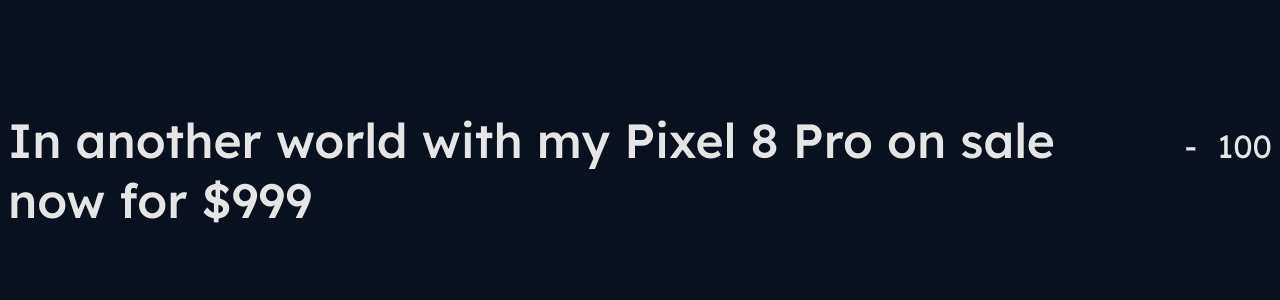
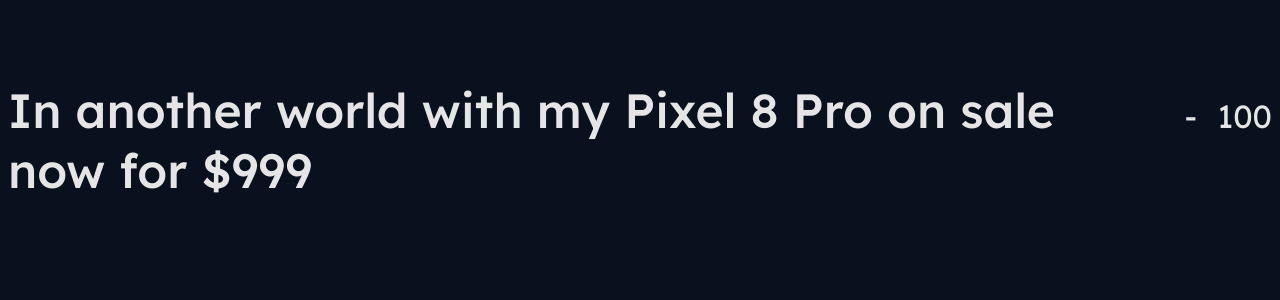
Before and after one commit to b-low/jeopardy, a SvelteKit app in the folder jeopardy/: page /0 in a window 1280 px wide. Shown: the top 300 px of the page. Built offline with nearby package versions, Linux system fonts and the light colour scheme.

Commit message:
Added styling for game state

```diff
--- a/jeopardy/src/lib/data.ts
+++ b/jeopardy/src/lib/data.ts
@@ -196,8 +196,7 @@
   points: number;
   example?: boolean;
 };
-export const NUM_ANSWERS = 30;
-let grid: Answer[] = Array(NUM_ANSWERS);
+let grid: Answer[] = Array(6 * 5);
 Object.entries(answers).forEach(([category, categoryAnswers], categoryIndex) => {
   categoryAnswers.forEach((answer, answerIndex) => {
     let index = answerIndex * 6 + categoryIndex;
@@ -227,6 +226,8 @@
   return grid[index];
 }
 
+export const NUM_ANSWERS = grid.length + 1; // include example for state storage
+
 export enum AnswerState {
   UNCOMPLETED = 'uncompleted',
   COMPLETED_FAILED = 'completed-failed',
--- a/jeopardy/src/routes/AnswerTile.svelte
+++ b/jeopardy/src/routes/AnswerTile.svelte
@@ -31,6 +31,10 @@
       background-color: rgb(73, 20, 20);
     }
 
+    &.completed-guessed {
+      background-color: transparent;
+    }
+
     &.completed-guessed-bonus {
       background-color: rgb(73, 56, 20);
     }
--- a/jeopardy/src/routes/[index]/+page.svelte
+++ b/jeopardy/src/routes/[index]/+page.svelte
@@ -8,11 +8,13 @@
   export let data: PageData;
 
   const answer = getAnswer(Number(data.index));
+  $: state = $gameState[answer.index];
   const shortUrl = `/short/${answer.filename}`;
   const fullUrl = `/full/${answer.filename}`;
   let shortVideo: HTMLMediaElement;
   let fullVideo: HTMLMediaElement;
   let startedPlayingFull = false;
+  let revealed = false;
 
   onMount(() => {
     shortVideo = document.getElementById('short') as HTMLMediaElement;
@@ -30,12 +32,12 @@
 
   function revealFull() {
     if (startedPlayingFull) {
-      fullVideo.style.display = 'block';
+      revealed = true;
     }
   }
 
   function playPause() {
-    if (fullVideo.style.display === 'block') {
+    if (revealed) {
       if (fullVideo.paused) {
         fullVideo.play();
       } else {
@@ -66,19 +68,27 @@
     });
   }
 
+  function playAndReveal() {
+    playFull();
+    revealFull();
+  }
+
   function guess() {
     if (startedPlayingFull) {
       updateGameState(AnswerState.COMPLETED_GUESSED);
     } else {
       updateGameState(AnswerState.COMPLETED_GUESSED_BONUS);
     }
+    playAndReveal();
   }
 
   function fail() {
     updateGameState(AnswerState.COMPLETED_FAILED);
+    playAndReveal();
   }
 
   function handleKeypress(event: KeyboardEvent) {
+    console.log(event.key);
     switch (event.key) {
       case 'Escape':
         goto('/');
@@ -105,14 +115,41 @@
 </script>
 
 <style lang="scss">
+  .bg {
+    position: absolute;
+    width: 100%;
+    height: 100%;
+    top: 0;
+    left: 0;
+    right: 0;
+    bottom: 0;
+    z-index: -1;
+    opacity: 0.5;
+
+    &.completed-failed {
+      background-color: rgb(73, 20, 20);
+    }
+
+    &.completed-guessed {
+      background-color: rgb(20, 73, 31);
+    }
+
+    &.completed-guessed-bonus {
+      background-color: rgb(73, 56, 20);
+    }
+  }
+
   .title {
     display: flex;
     justify-content: center;
     align-items: baseline;
-    margin-top: 70px;
+
+    &.category-title {
+      margin-top: 80px;
 
       > * {
         display: inline;
+        margin: 0;
       }
 
       .category {
@@ -131,21 +168,58 @@
       }
     }
 
+    &.series-title {
+      display: none;
+      margin-top: 100px;
+
+      &.revealed {
+        display: flex;
+      }
+
+      .series {
+        margin: 0;
+        font-weight: 400;
+        font-size: 32px;
+      }
+    }
+  }
+
+  .video-mask {
+    display: none;
+    margin: 24px auto 0;
+    border-radius: 24px;
+    overflow: hidden;
+    width: 1280px;
+    height: 720px;
+    box-shadow: 0 0 10px 5px rgba(25, 25, 25, 0.71);
+
+    &.revealed {
+      display: block;
+    }
+  }
+
   video {
-    margin: auto;
-    display: none;
+    width: 100%;
   }
 </style>
 
 <svelte:window on:keyup={handleKeypress} />
 
-<div class="title">
+<div class="bg {state}"></div>
+
+<div class="category-title title">
   <h2 class="category">{getCategoryTitle(answer.category)}</h2>
   <span>-</span>
-  <h3 class="points">{answer.points}</h3>
+  <h2 class="points">{answer.points}</h2>
 </div>
 
+<div class="series-title title" class:revealed>
+  <h3 class="series">{answer.series}</h3>
+</div>
+
+<div class="video-mask" class:revealed>
   <!-- svelte-ignore a11y-media-has-caption -->
-<video id="short" src={shortUrl}></video>
+  <video id="short" src={shortUrl} hidden></video>
   <!-- svelte-ignore a11y-media-has-caption -->
   <video id="full" src={fullUrl} controls></video>
+</div>
```
Lines whose indentation alone changed are shown as unchanged.
